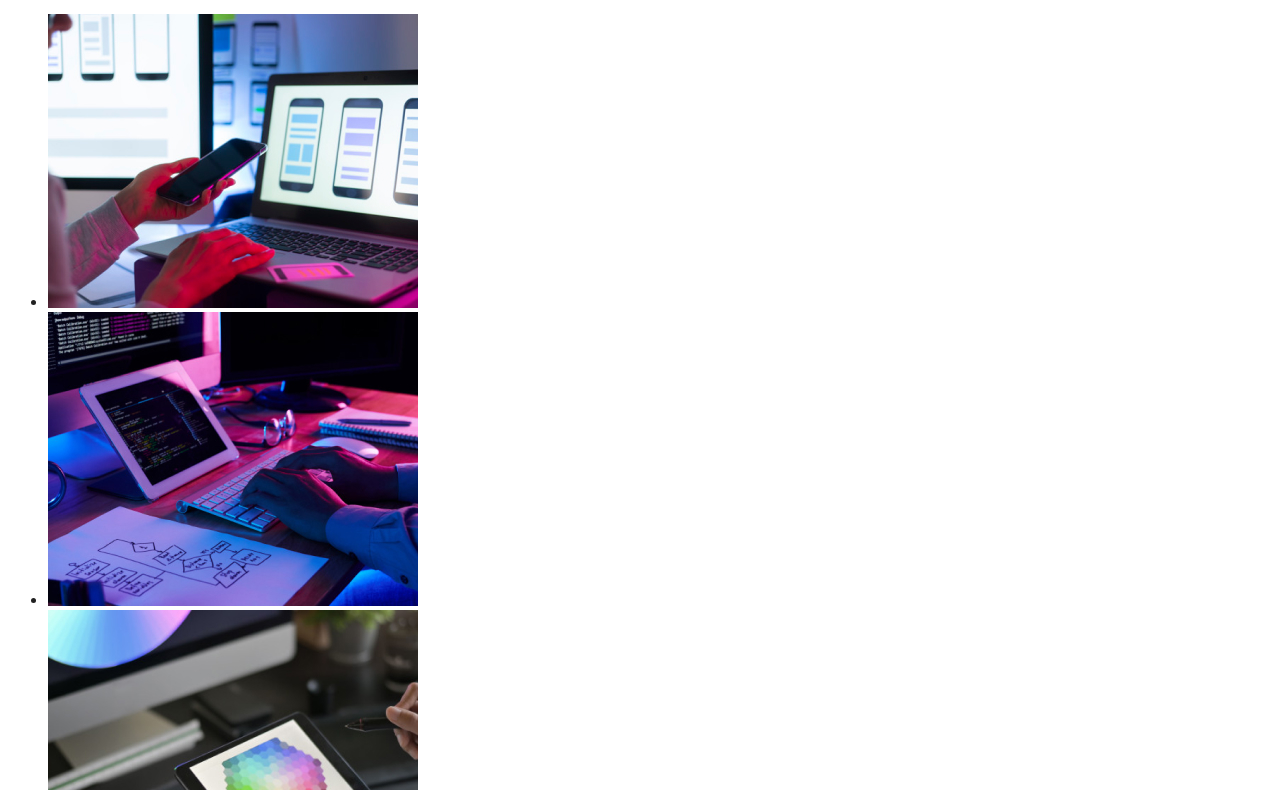
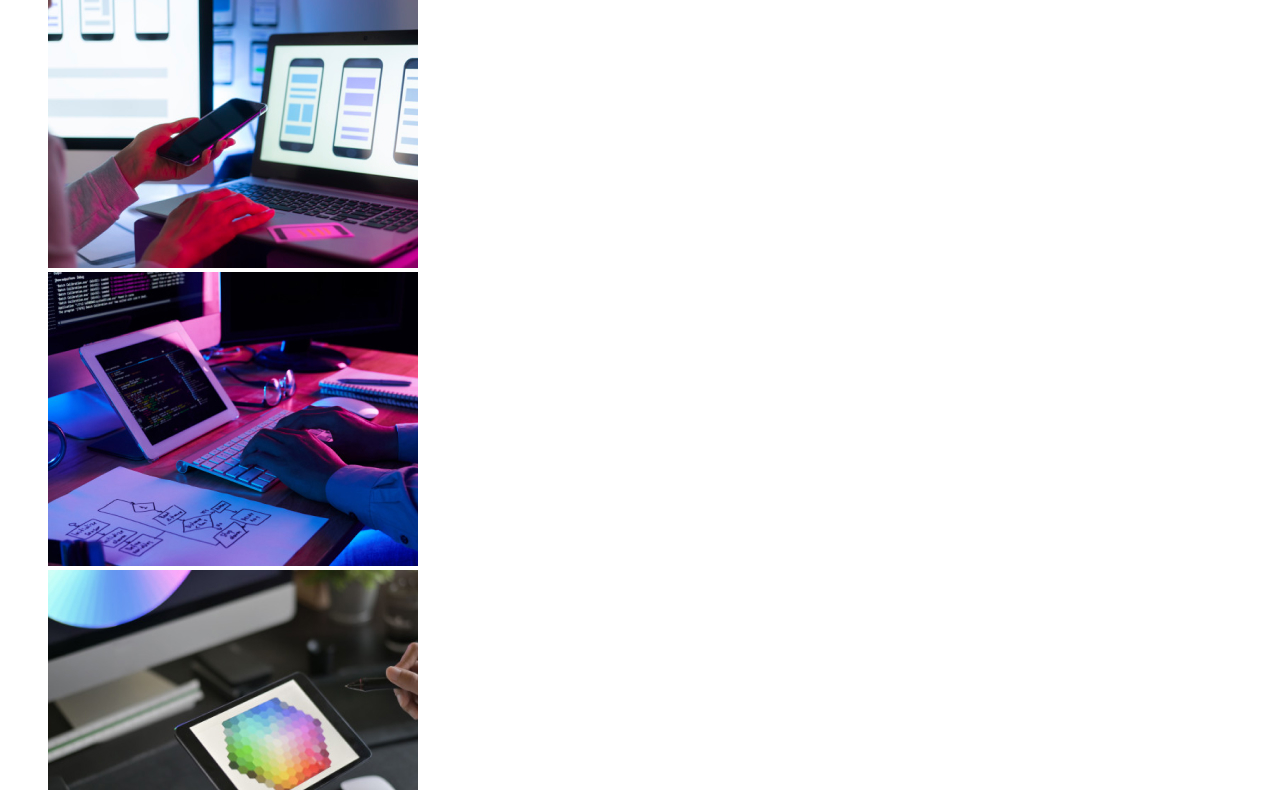
Before and after one commit to TkachenkoDmytr0/goit-markup-hw-02, a plain HTML site: page index.html in a window 1280 px wide. Shown: the part 645-1435 px from the top of the page. Drawn offline with Linux system fonts and the light colour scheme.

Commit message:
Update styles.css
спрятал ul точки

```diff
--- a/css/styles.css
+++ b/css/styles.css
@@ -13,6 +13,9 @@ font-family: 'Raleway',
 sans-serif;
 color: #212121;
 background-color:#FFFFFF;}
+ul{list-style: none;}
+
+
 /*nav*/
 .header-link:hover,
 .header-link:focus,
@@ -24,6 +27,7 @@ background-color:#FFFFFF;}
 .footer-link:focus {
     color: var(--bt-nav-cl);
 }
+
 /*header*/
 
 .header-logo{
@@ -32,8 +36,8 @@ font-weight: 700;
 font-size: 26px;
 line-height: 1.19;
 letter-spacing: 0.03em;
+color:#000000}
 
-color:#000000}
 .logo-cl{color: #2196F3 }
 
 .header-link,
```
